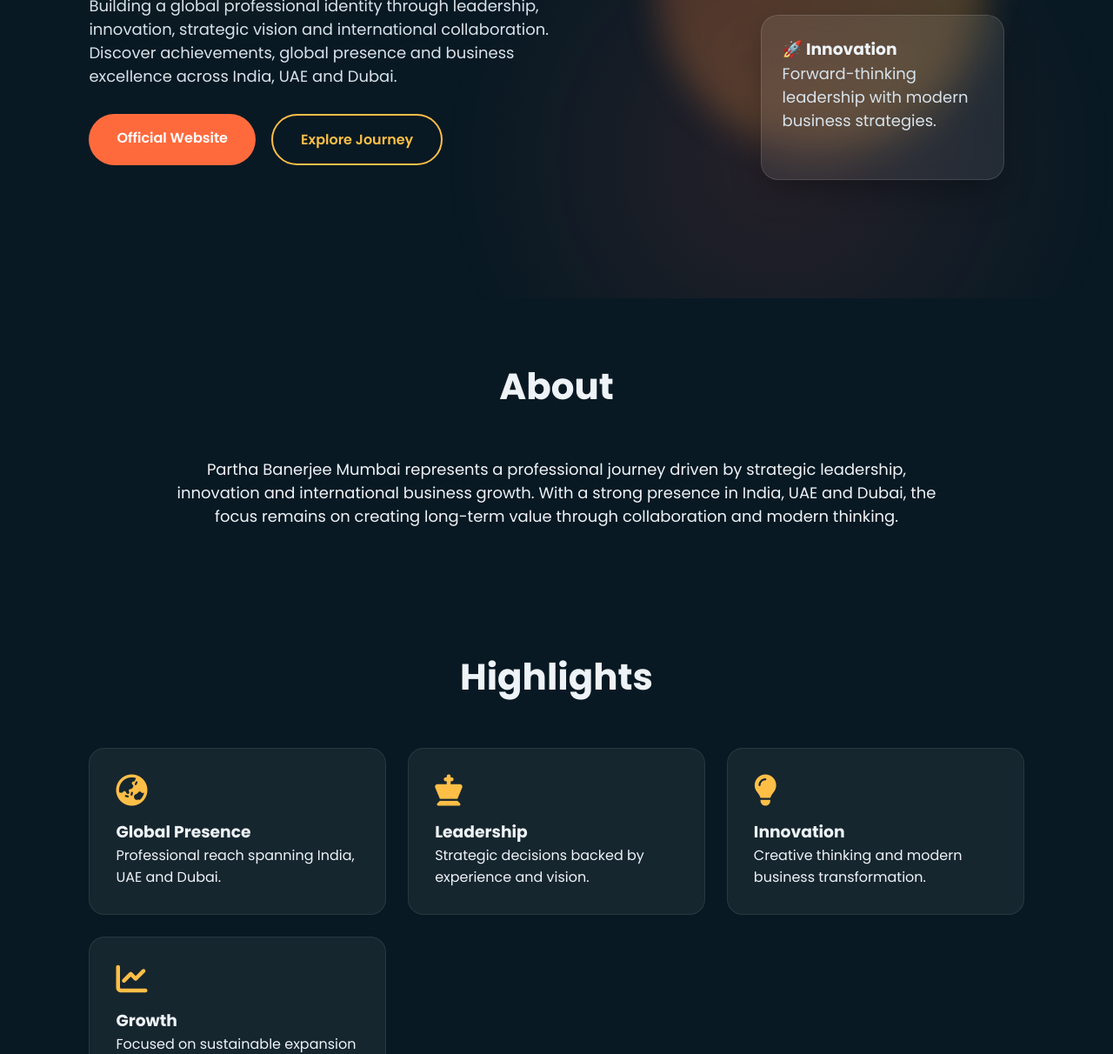
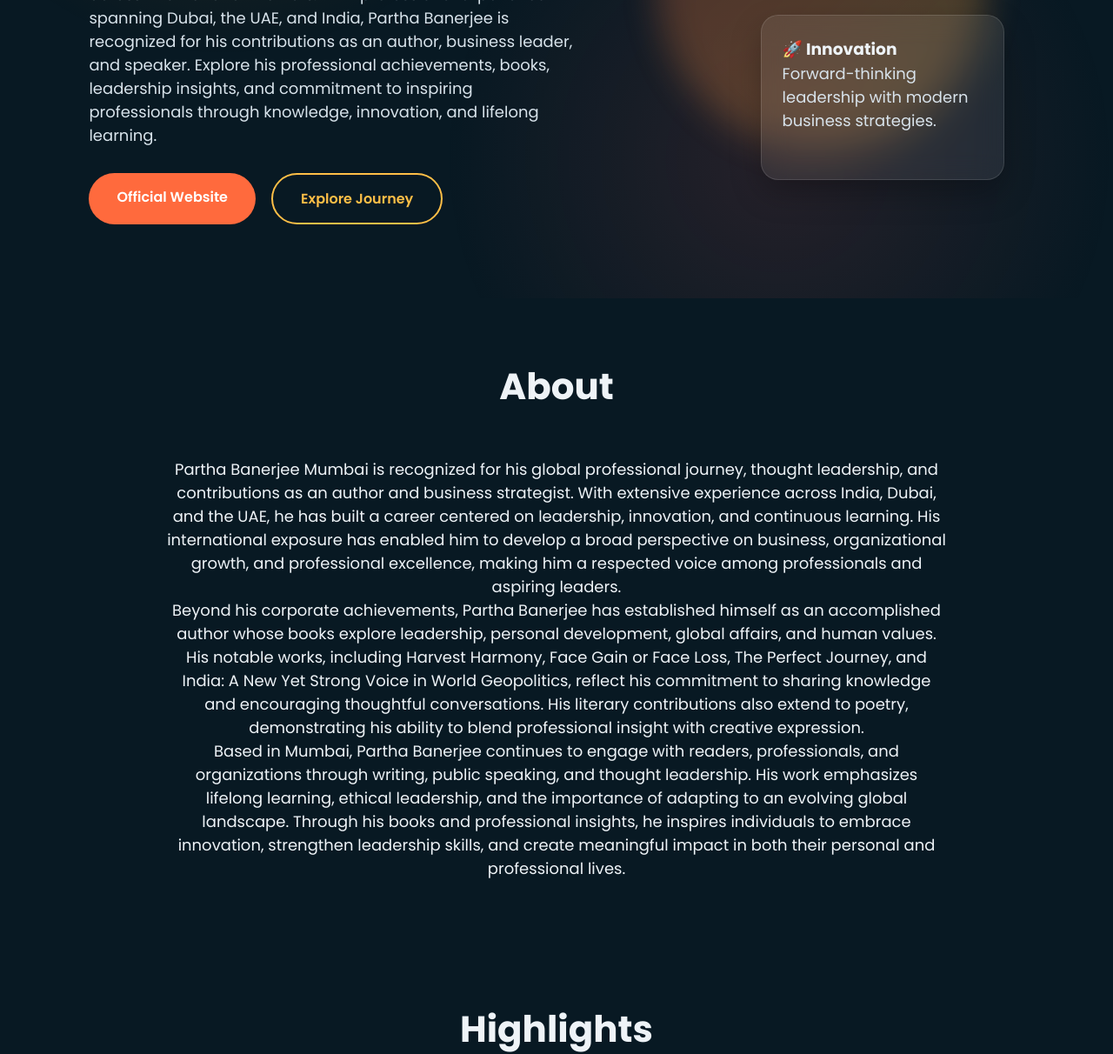
Before and after one commit to rahullrajj/worker.dev, a plain HTML site: page index.html in a window 1280 px wide. Shown: the part 457-1669 px from the top of the page at 87% size. Drawn offline with Linux system fonts and the light colour scheme.

Commit message:
Update index.html

```diff
--- a/index.html
+++ b/index.html
@@ -233,7 +233,7 @@ nav{flex-direction:column;gap:15px}
 <div>
 <span class="badge">Global Leadership • UAE • Dubai • India</span>
 <h1><span class="gradient">Partha Banerjee</span><br>Mumbai</h1>
-<p>Building a global professional identity through leadership, innovation, strategic vision and international collaboration. Discover achievements, global presence and business excellence across India, UAE and Dubai.</p>
+<p>Partha Banerjee Mumbai represents a journey of global leadership, strategic vision, and thought leadership built across international markets. With professional experience spanning Dubai, the UAE, and India, Partha Banerjee is recognized for his contributions as an author, business leader, and speaker. Explore his professional achievements, books, leadership insights, and commitment to inspiring professionals through knowledge, innovation, and lifelong learning.</p>
 <div class="btns">
 <a href="#" class="btn primary">Official Website</a>
 <a href="#about" class="btn secondary">Explore Journey</a>
@@ -258,7 +258,13 @@ nav{flex-direction:column;gap:15px}
 <section id="about">
 <h2 class="section-title">About</h2>
 <p style="max-width:900px;margin:auto;text-align:center;font-size:18px">
-Partha Banerjee Mumbai represents a professional journey driven by strategic leadership, innovation and international business growth. With a strong presence in India, UAE and Dubai, the focus remains on creating long-term value through collaboration and modern thinking.
+Partha Banerjee Mumbai is recognized for his global professional journey, thought leadership, and contributions as an author and business strategist. With extensive experience across India, Dubai, and the UAE, he has built a career centered on leadership, innovation, and continuous learning. His international exposure has enabled him to develop a broad perspective on business, organizational growth, and professional excellence, making him a respected voice among professionals and aspiring leaders.
+</p>
+  <p style="max-width:900px;margin:auto;text-align:center;font-size:18px">
+Beyond his corporate achievements, Partha Banerjee has established himself as an accomplished author whose books explore leadership, personal development, global affairs, and human values. His notable works, including Harvest Harmony, Face Gain or Face Loss, The Perfect Journey, and India: A New Yet Strong Voice in World Geopolitics, reflect his commitment to sharing knowledge and encouraging thoughtful conversations. His literary contributions also extend to poetry, demonstrating his ability to blend professional insight with creative expression.
+</p>
+    <p style="max-width:900px;margin:auto;text-align:center;font-size:18px">
+Based in Mumbai, Partha Banerjee continues to engage with readers, professionals, and organizations through writing, public speaking, and thought leadership. His work emphasizes lifelong learning, ethical leadership, and the importance of adapting to an evolving global landscape. Through his books and professional insights, he inspires individuals to embrace innovation, strengthen leadership skills, and create meaningful impact in both their personal and professional lives.
 </p>
 </section>
 
@@ -304,8 +310,8 @@ Partha Banerjee Mumbai represents a professional journey driven by strategic lea
 <footer>
 <p>© 2026 Partha Banerjee Mumbai. All Rights Reserved.</p>
 <div class="social">
-<a href="#"><i class="fab fa-instagram"></i></a>
-<a href="#"><i class="fab fa-facebook-f"></i></a>
+<a href="https://www.instagram.com/drparthapbanerjee/"><i class="fab fa-instagram"></i></a>
+<a href="https://www.facebook.com/drparthapbanerjee/"><i class="fab fa-facebook-f"></i></a>
 <a href="#"><i class="fab fa-linkedin-in"></i></a>
 </div>
 </footer>
```
